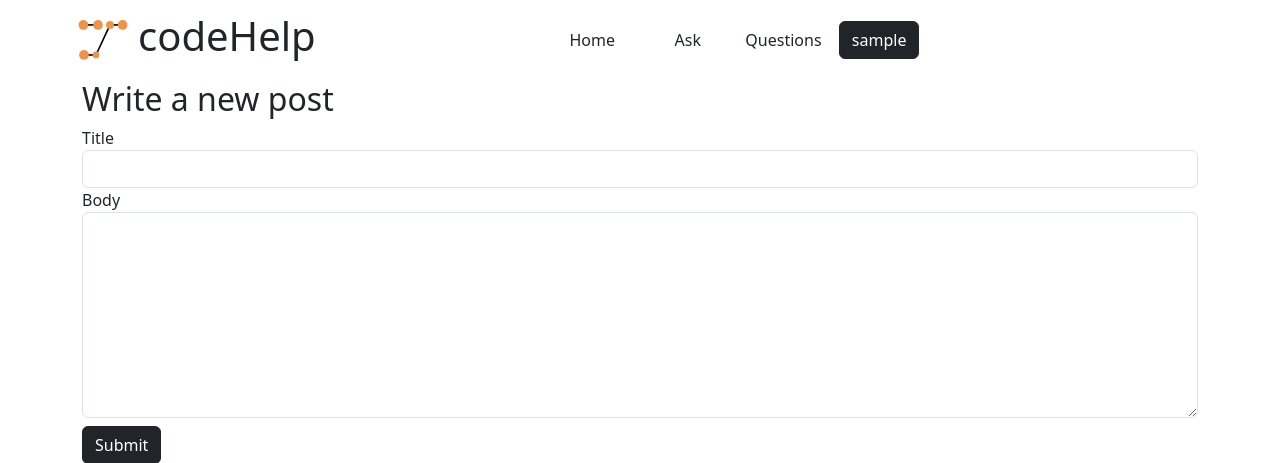
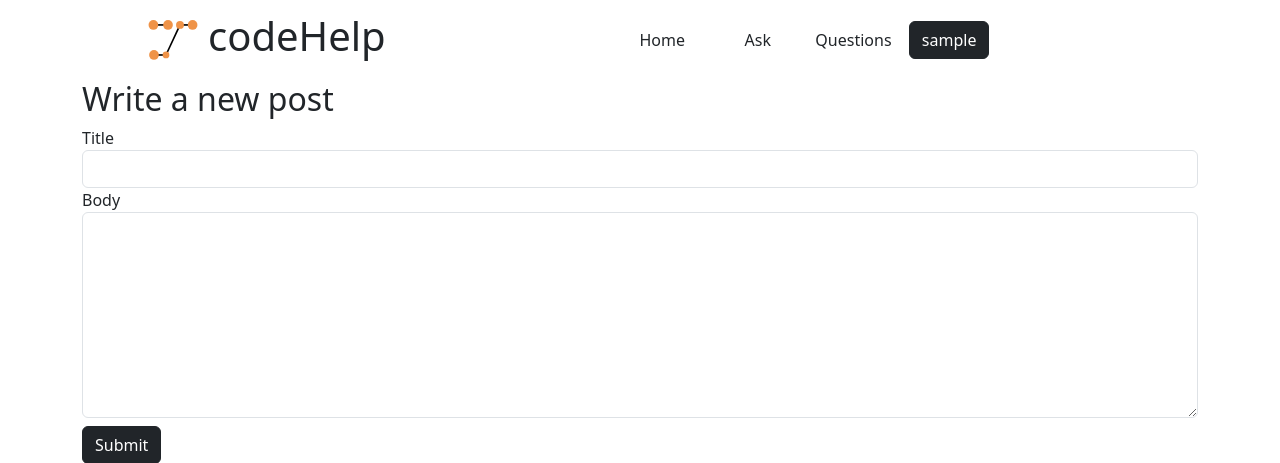
Before and after one commit to 23460542/CITS3403_GroupProject, a Flask app: page /newPost in a window 1280 px wide. Shown: the top 463 px of the page. Run offline with Flask 3, Linux system fonts and the light colour scheme; the visitor is signed in with stand-in values (Sample User, id 1).

Commit message:
Getting rid of ugly margin-right in header

```diff
--- a/app/templates/base.html
+++ b/app/templates/base.html
@@ -19,7 +19,7 @@
 
 <body>
 <!-- Header for all pages -->
-    <div class="container p-2 my-1">
+    <div class="container p-2 my-1" style="margin-right: 0;">
         <div class="row">
             <div class="col-md-5 d-flex">
                 <img src="{{ url_for('static', filename='logo.svg') }}" alt="" style="width: 50px; margin-right: 10px;">
```
